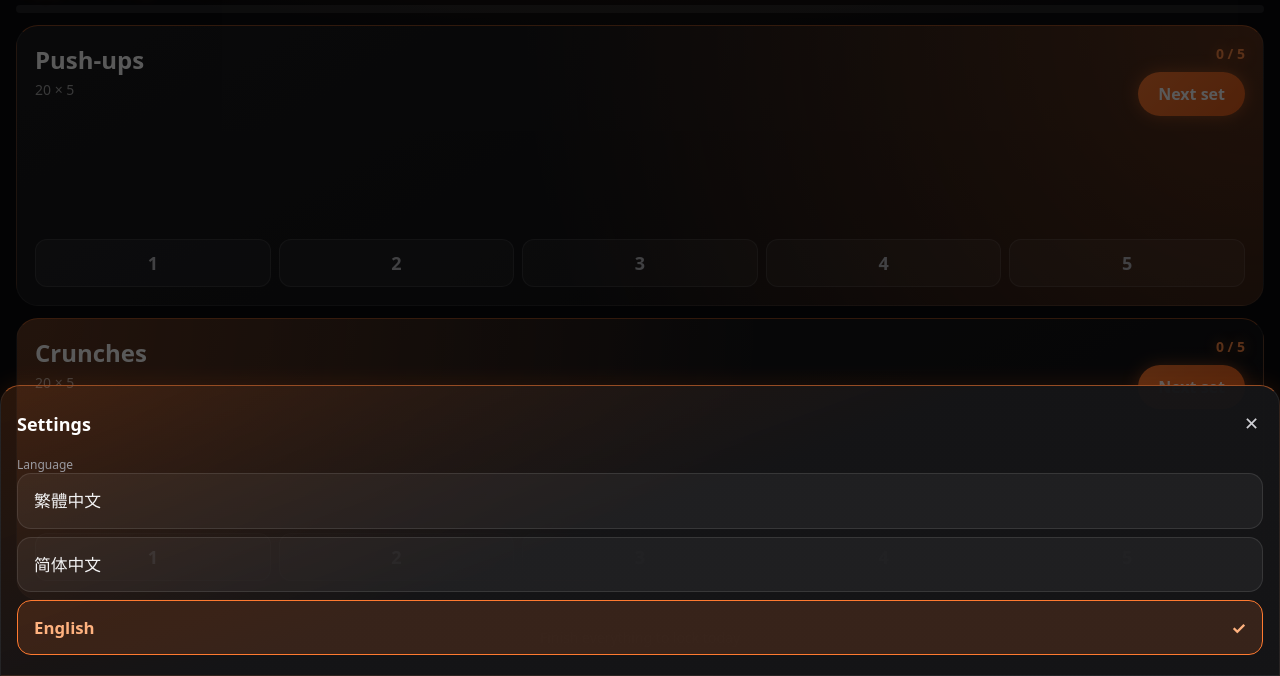
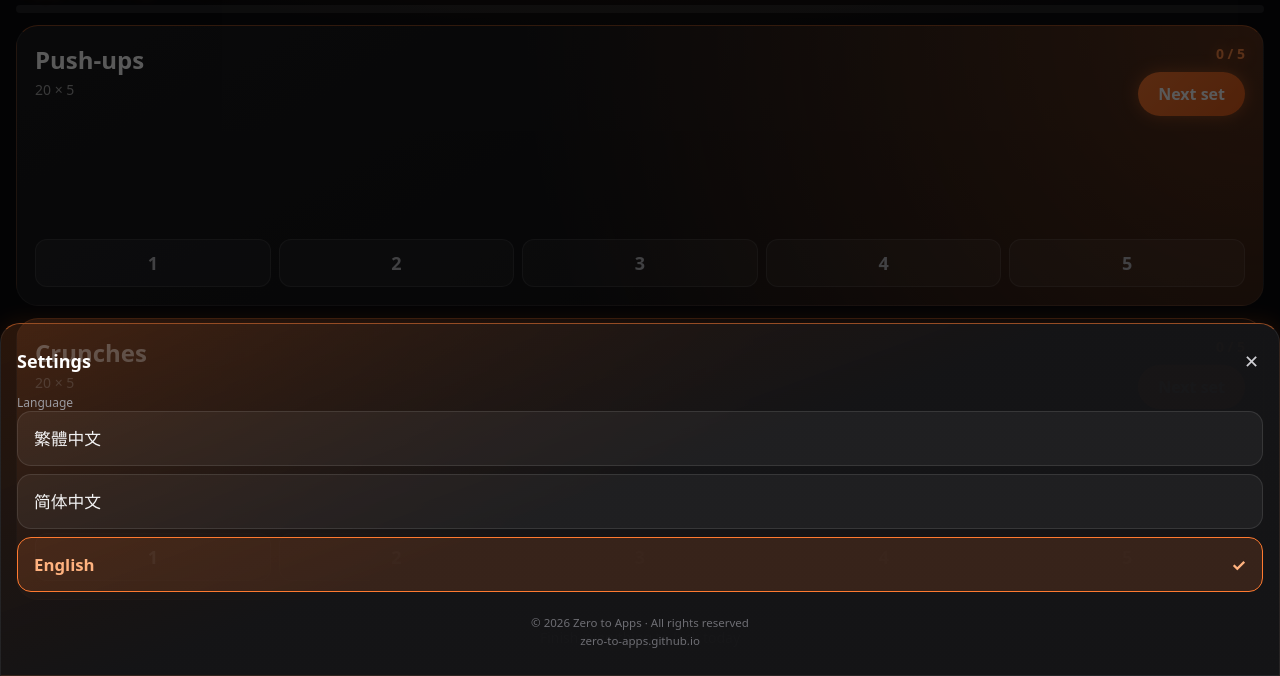
Before and after one commit to zero-to-apps/zero-to-apps.github.io, a plain HTML site: page saitama.html in a window 1280 px wide. Both pictures are taken after a click on the button "Settings". Shown: the part 124-800 px from the top of the page. Drawn offline with Linux system fonts and the light colour scheme.

Commit message:
Add files via upload

```diff
--- a/saitama.html
+++ b/saitama.html
@@ -159,6 +159,7 @@
     </div>
     <div id="langLbl" class="mb-2 text-xs" style="color:#9a9aa0"></div>
     <div id="langList" class="flex flex-col gap-2"></div>
+    <div style="margin:22px 0 6px;font-size:.72rem;color:#6d6d73;text-align:center;line-height:1.5">© 2026 Zero to Apps · All rights reserved<br>zero-to-apps.github.io</div>
   </div>
 </div>
 
```
